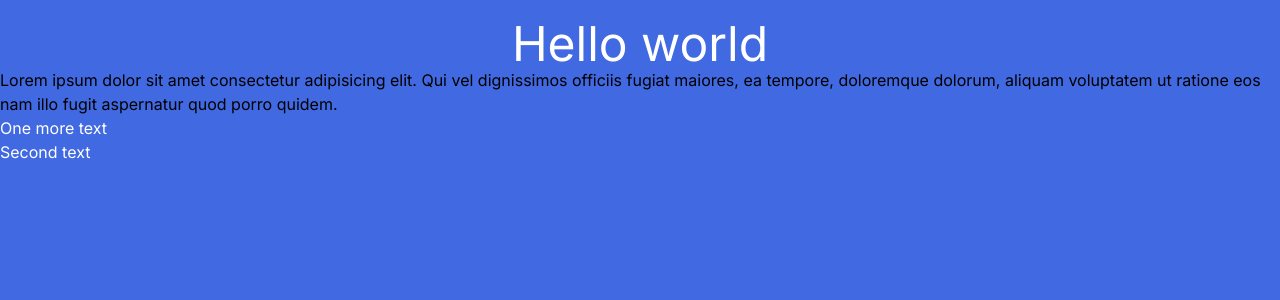
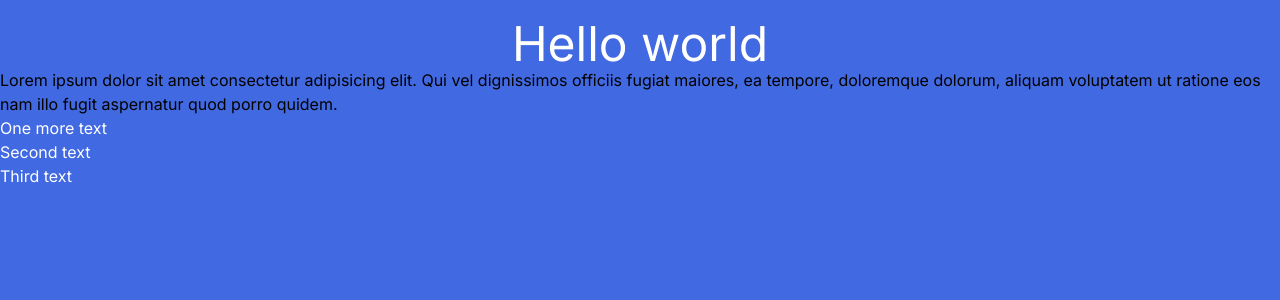
Before and after one commit to Tsampaio/caprover-test, a Next.js app: page / in a window 1280 px wide. Shown: the top 300 px of the page. Built offline with nearby package versions, Linux system fonts and the light colour scheme.

Commit message:
add third text

```diff
--- a/app/page.tsx
+++ b/app/page.tsx
@@ -11,6 +11,7 @@ export default function Home() {
         <p>Lorem ipsum dolor sit amet consectetur adipisicing elit. Qui vel dignissimos officiis fugiat maiores, ea tempore, doloremque dolorum, aliquam voluptatem ut ratione eos nam illo fugit aspernatur quod porro quidem.</p>
         <p className='text-white'>One more text</p>
         <p className='text-white'>Second text</p>
+        <p className='text-white'>Third text</p>
       </div>
     </main >
   )
```
